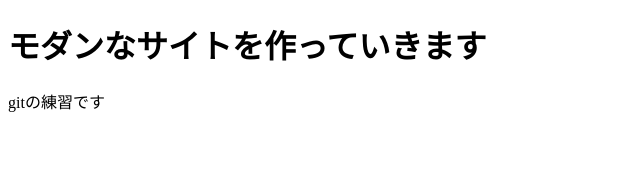
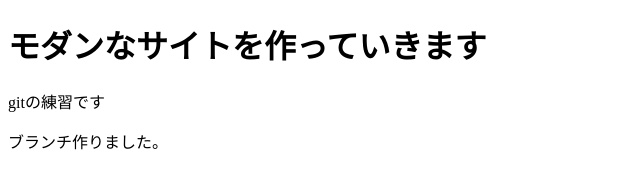
Before and after one commit to takeru403/hello, a plain HTML site: page index.html in a window 1280 px wide. Shown: the whole page, without its empty margins (0-640 px from the left). Drawn offline with Linux system fonts and the light colour scheme.

Commit message:
add new branch

```diff
--- a/index.html
+++ b/index.html
@@ -11,5 +11,6 @@
   <p>
     gitの練習です
   </p>
+  <p>ブランチ作りました。</p>
 </body>
 </html>
```
